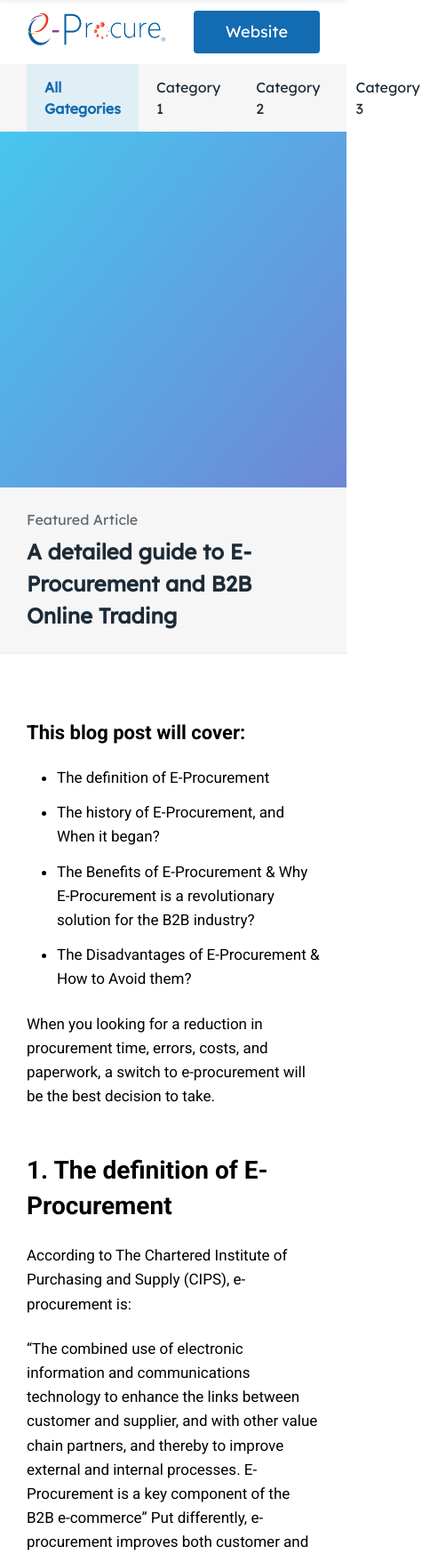
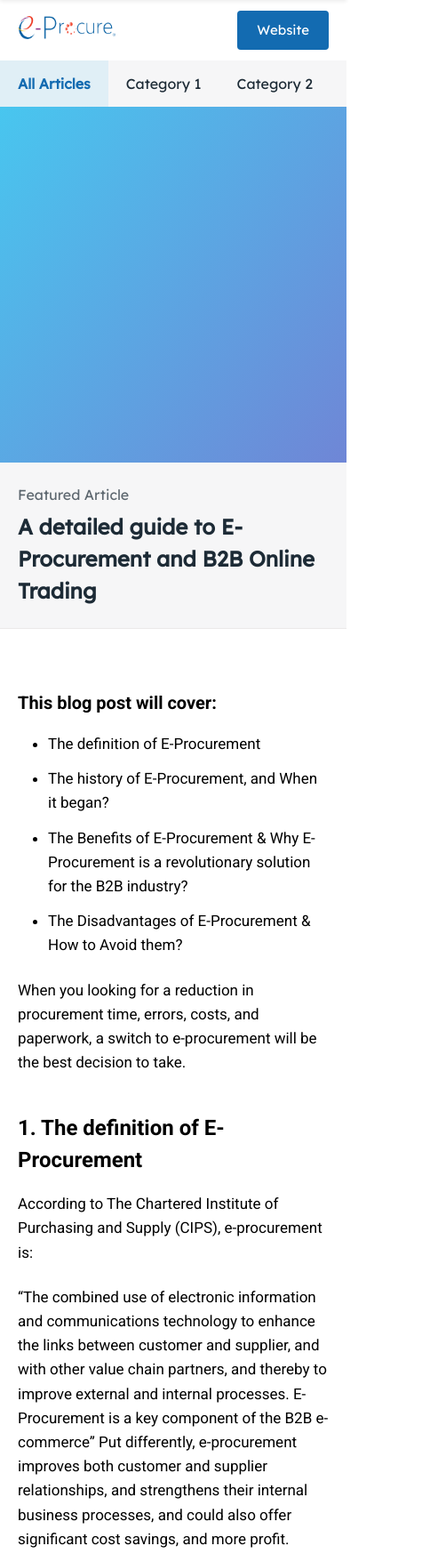
Before and after one commit to heshamabdulzaher/eProcure-Blog, a plain HTML site: page article/index.html in a window 390 px wide. Shown: the top 1747 px of the page at 89% size, 493 px wide, since content can reach past the window. Drawn offline with Linux system fonts and the light colour scheme.

Commit message:
Full Responsive

```diff
--- a/article/index.html
+++ b/article/index.html
@@ -34,7 +34,7 @@
       <div class="categories">
         <div class="main-container">
           <ul class="flex align-center">
-            <li><a data-category="all">All Gategories</a></li>
+            <li><a data-category="all">All Articles</a></li>
             <li><a data-category="category1">Category 1</a></li>
             <li><a data-category="category2">Category 2</a></li>
             <li><a data-category="category3">Category 3</a></li>
@@ -306,7 +306,7 @@
                 placeholder="Email Address"
                 pattern="[a-z0-9A-Z._%+-]+@[a-z0-9.-]+\.[a-z]{2,}$"
               />
-              <button type="submit" class="btn main-btn">Subscribe</button>
+              <button type="button" class="btn main-btn">Subscribe</button>
             </div>
           </form>
         </div>
--- a/assets/scss/_article-body.scss
+++ b/assets/scss/_article-body.scss
@@ -59,17 +59,41 @@
       color: #000;
       height: 60px;
       border-radius: 100px;
-      padding-right: 6px;
+      position: relative;
       input {
         width: 100%;
         height: 100%;
-        padding: 0 14px 0 30px;
+        padding: 0 170px 0 30px;
         font-size: 17px;
       }
       .btn {
         border-radius: 100px;
         box-shadow: 0 2px 6px rgba(19, 107, 177, 0.3);
+        position: absolute;
+        right: 6px;
+        top: 6px;
+        height: calc(100% - 12px);
       }
     }
   }
 }
+
+@media screen and (max-width: 480px) {
+  .article-body {
+    h2 {
+      font-size: 24px;
+      margin-top: 42px;
+      line-height: 36px;
+      margin-bottom: 18px;
+    }
+    h3 {
+      font-size: 20px;
+      margin-top: 38px;
+      margin-bottom: 18px;
+    }
+    .subscribe .form-group input {
+      padding: 0px 125px 0 30px;
+      font-size: 15px;
+    }
+  }
+}
--- a/assets/scss/_articles.scss
+++ b/assets/scss/_articles.scss
@@ -28,3 +28,14 @@
     }
   }
 }
+
+@media screen and (max-width: 1000px) {
+  .articles .main-container {
+    grid-template-columns: repeat(2, 1fr);
+  }
+}
+@media screen and (max-width: 700px) {
+  .articles .main-container {
+    grid-template-columns: 1fr;
+  }
+}
--- a/assets/scss/_general.scss
+++ b/assets/scss/_general.scss
@@ -83,3 +83,15 @@ a {
     opacity: 0.7;
   }
 }
+
+@media screen and (max-width: 480px) {
+  .main-container {
+    padding: 0 20px;
+  }
+  .btn {
+    height: 44px;
+    line-height: 44px;
+    padding: 0 22px;
+    font-size: 15px;
+  }
+}
--- a/assets/scss/_header.scss
+++ b/assets/scss/_header.scss
@@ -5,14 +5,19 @@ header {
   .first-row {
     padding: 12px 0;
   }
-  ul {
-    list-style-type: none;
-  }
   .categories {
     background-color: $gColor;
+    ul {
+      list-style-type: none;
+      overflow-x: auto;
+      &::-webkit-scrollbar {
+        height: 0;
+      }
+    }
     a {
       padding: 14px 20px;
       transition: 0.2s ease-in;
+      white-space: nowrap;
       &:hover {
         background-color: #efeff1;
       }
@@ -50,3 +55,16 @@ header {
     transform-origin: left;
   }
 }
+
+@media screen and (max-width: 580px) {
+  .categories .main-container {
+    padding: 0;
+  }
+}
+
+@media screen and (max-width: 480px) {
+  header .eProcure-logo,
+  .sticky-header .eProcure-logo {
+    width: 110px;
+  }
+}
```
Also changed, not shown: index.html (+1 -1 lines), assets/css/styles.css, 1 other file.
